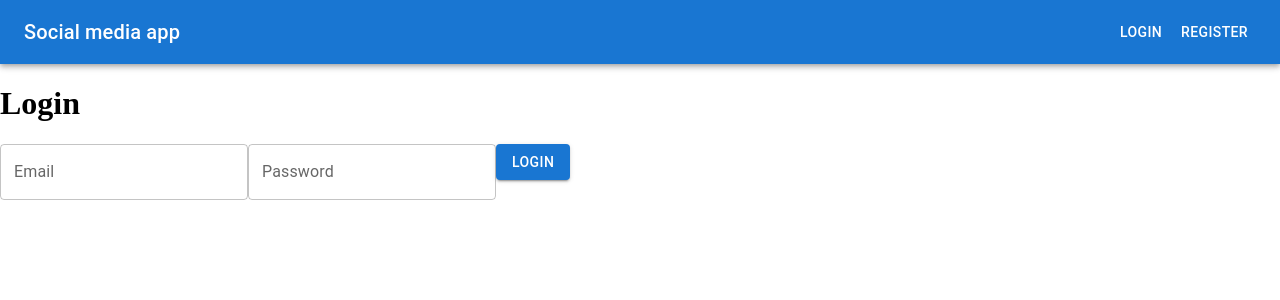
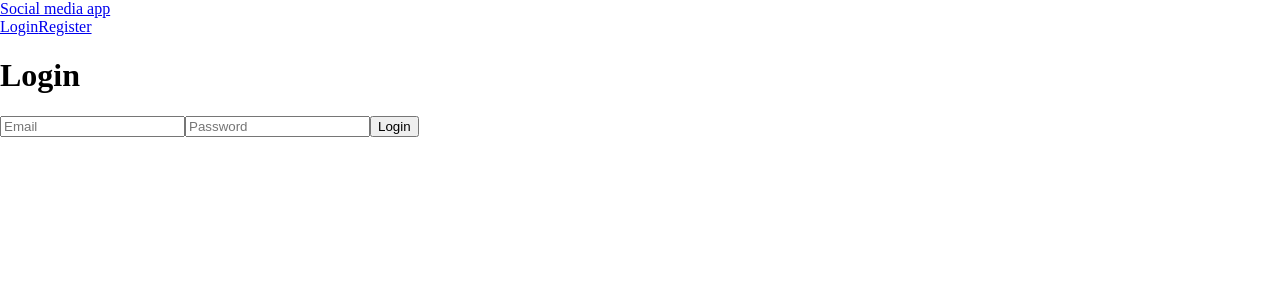
Before and after one commit to bongoslav/Social-media-app, a React (Vite) app in the folder frontend/: page /login in a window 1280 px wide. Shown: the top 300 px of the page. Built offline with nearby package versions, Linux system fonts and the light colour scheme.

Commit message:
changed authentication method

```diff
--- a/frontend/package.json
+++ b/frontend/package.json
@@ -10,10 +10,8 @@
     "preview": "vite preview"
   },
   "dependencies": {
-    "@emotion/react": "^11.11.0",
-    "@emotion/styled": "^11.11.0",
-    "@mui/icons-material": "^5.11.16",
-    "@mui/material": "^5.13.0",
+    "axios": "^1.4.0",
+    "jwt-decode": "^3.1.2",
     "react": "^18.2.0",
     "react-dom": "^18.2.0",
     "react-router-dom": "^6.11.1"
--- a/frontend/src/components/Auth/Login.tsx
+++ b/frontend/src/components/Auth/Login.tsx
@@ -1,67 +1,51 @@
-import { Button, TextField } from "@mui/material";
 import React, { useState } from "react";
 import { useNavigate } from "react-router-dom";
+import axios from "axios";
 
 function LoginPage() {
-  const [email, setEmail] = useState("");
-  const [password, setPassword] = useState("");
-  const [validationError, setValidationError] = useState<string[]>([]);
+  const [inputs, setInputs] = useState({
+    email: "",
+    password: "",
+  });
+  const [err, setErr] = useState(null);
+  const navigate = useNavigate();
 
-  const handleEmailChange = (event: React.ChangeEvent<HTMLInputElement>) => {
-    setEmail(event.target.value);
+  const handleChange = (e: React.ChangeEvent<HTMLInputElement>) => {
+    setInputs((prev) => ({ ...prev, [e.target.name]: e.target.value }));
   };
 
-  const handlePasswordChange = (event: React.ChangeEvent<HTMLInputElement>) => {
-    setPassword(event.target.value);
-  };
-
-  const handleLogin = async () => {
+  const handleLogin = async (e: React.MouseEvent) => {
+    e.preventDefault();
     try {
-      const response = await fetch("http://localhost:3000/auth/login", {
-        method: "POST",
-        headers: { "Content-Type": "application/json" },
-        body: JSON.stringify({ email, password }),
-        credentials: "include",
+      const res = await axios.post("http://localhost:3000/auth/login", inputs, {
+        withCredentials: true,
       });
-
-      if (response.ok) {
-        const user = await response.json();
-        localStorage.setItem("user", JSON.stringify(user._id));
-        navigate("/"); // Redirect to the home page
-        window.location.reload(); // Refresh the page
-      } else {
-        const errorData = await response.json();
-        setValidationError(errorData[0].msg);
-      }
-    } catch (error) {
-      console.error("Error occurred during login:", error);
+      localStorage.setItem('user', JSON.stringify(res.data.id));
+      navigate("/");
+    } catch (err: any) {
+      setErr(err.response);
     }
   };
-  const navigate = useNavigate();
 
   return (
     <div>
       <h1>Login</h1>
-      <div>
-        {validationError && <h3>{validationError}</h3>}
-        <h3></h3>
-      </div>
-      <TextField
-        label="Email"
-        variant="outlined"
-        value={email}
-        onChange={handleEmailChange}
-      />
-      <TextField
-        label="Password"
-        variant="outlined"
-        type="password"
-        value={password}
-        onChange={handlePasswordChange}
-      />
-      <Button variant="contained" onClick={handleLogin}>
-        Login
-      </Button>
+      <form>
+        <input
+          type="text"
+          placeholder="Email"
+          name="email"
+          onChange={handleChange}
+        />
+        <input
+          type="password"
+          placeholder="Password"
+          name="password"
+          onChange={handleChange}
+        />
+        {err && err}
+        <button onClick={handleLogin}>Login</button>
+      </form>
     </div>
   );
 }
--- a/frontend/src/components/Home/Home.tsx
+++ b/frontend/src/components/Home/Home.tsx
@@ -2,15 +2,13 @@ import { useEffect, useState } from "react";
 import Post from "../Post/Post";
 import IPost from "../../interfaces/Post";
 import { createPost, fetchPosts } from "../../services/postServices";
-import { Button, TextField } from "@mui/material";
-import { isLoggedIn } from "../../services/authServices";
 import React from "react";
 import { Await } from "react-router-dom";
+import { AxiosError } from "axios";
 
 export function Home() {
   const [posts, setPosts] = useState<IPost[]>([]);
   const [newPostContent, setNewPostContent] = useState("");
-  const isAuthenticated = isLoggedIn();
 
   useEffect(() => {
     async function fetchData() {
@@ -18,7 +16,9 @@ export function Home() {
         const posts = await fetchPosts();
         setPosts(posts);
       } catch (error) {
-        console.error("Failed to fetch posts:", error);
+        let message = "Something went wrong";
+        if (error instanceof AxiosError) message = error.message;
+        console.error("Failed to fetch posts: ", message);
       }
     }
 
@@ -29,13 +29,9 @@ export function Home() {
     event.preventDefault();
 
     try {
-      // Call your API endpoint to create a new post
-      // Pass the new post content from the state or form input value
       await createPost(newPostContent);
-
       // Clear the input field after successful post creation
       setNewPostContent("");
-
       // Fetch the updated list of posts
       const fetchedPosts = await fetchPosts();
       setPosts(fetchedPosts);
@@ -50,23 +46,19 @@ export function Home() {
 
   return (
     <div>
-      {isAuthenticated && (
+      {1 && (
         // don't crash the app when validation fails. use same as comment validation
-        <form onSubmit={handlePostSubmit}>
-          <TextField
-            label="New Post"
-            value={newPostContent}
-            onChange={(event) => setNewPostContent(event.target.value)}
-            fullWidth
-            multiline
-            rows={4}
-            variant="outlined"
-            margin="normal"
-          />
-          <Button type="submit" variant="contained" color="primary">
-            Post
-          </Button>
-        </form>
+        <div>
+          <form onSubmit={handlePostSubmit}>
+            <input
+              type="text"
+              value={newPostContent}
+              onChange={(event) => setNewPostContent(event.target.value)}
+              placeholder="New Post"
+            />
+            <button type="submit">Post</button>
+          </form>
+        </div>
       )}
 
       <React.Suspense fallback={<p>Loading...</p>}>
--- a/frontend/src/components/Navigation/Navigation.tsx
+++ b/frontend/src/components/Navigation/Navigation.tsx
@@ -1,56 +1,42 @@
 import { Link } from "react-router-dom";
-
-import { AppBar, Toolbar, Typography, Button, Box } from "@mui/material";
-import HomeIcon from "@mui/icons-material/Home";
-import { isLoggedIn, logoutUser } from "../../services/authServices";
-
+import { logoutUser } from "../../services/authServices";
+// import "./Navigation.css";
 
 function Navigation() {
-  const isAuthenticated = isLoggedIn();
-
+  const isAuthenticated = localStorage.getItem("user");
   const handleLogout = () => {
     logoutUser();
   };
 
   return (
-    <AppBar position="static">
-      <Toolbar>
-        <Link to="/" style={{ textDecoration: "none", color: "inherit" }}>
-          <Typography
-            variant="h6"
-            sx={{ display: { xs: "none", sm: "block" } }}
-          >
-            Social media app
-          </Typography>
-        </Link>
-
-        <Link to="/" style={{ textDecoration: "none", color: "inherit" }}>
-          <HomeIcon sx={{ display: { xs: "block", sm: "none" } }} />
-        </Link>
-
-        <Box sx={{ marginLeft: "auto" }}>
+    <header className="navbar">
+      <Link to="/" className="navbar-logo">
+        Social media app
+      </Link>
+      <nav>
+        <div className="navbar-item">
           {isAuthenticated ? (
             <>
-              <Button color="inherit" component={Link} to="/profile">
+              <Link to="/profile" className="navbar-item">
                 Profile
-              </Button>
-              <Button color="inherit" onClick={handleLogout}>
+              </Link>
+              <button className="navbar-item" onClick={handleLogout}>
                 Logout
-              </Button>
+              </button>
             </>
           ) : (
             <>
-              <Button color="inherit" component={Link} to="/login">
+              <Link to="/login" className="navbar-item">
                 Login
-              </Button>
-              <Button color="inherit" component={Link} to="/register">
-                register
-              </Button>
+              </Link>
+              <Link to="/register" className="navbar-item">
+                Register
+              </Link>
             </>
           )}
-        </Box>
-      </Toolbar>
-    </AppBar>
+        </div>
+      </nav>
+    </header>
   );
 }
 
--- a/frontend/src/components/Post/Post.tsx
+++ b/frontend/src/components/Post/Post.tsx
@@ -4,7 +4,6 @@ import IPost from "../../interfaces/Post";
 import IUser from "../../interfaces/User";
 import { fetchUser } from "../../services/userServices";
 import Comment from "../Comment/Comment";
-import { Alert, Button } from "@mui/material";
 import { addComment, deletePost } from "../../services/postServices";
 
 type PostProps = IPost;
@@ -65,9 +64,9 @@ function Post({ _id, author, content, comments, likes }: PostProps) {
     >
       <h3>Post author (username): {postAuthor?.username}</h3>
       <h3>Post content: {content}</h3>
-      <Button onClick={toggleComments}>
+      <button onClick={toggleComments}>
         {showComments ? "Hide Comments" : "Show Comments"}
-      </Button>
+      </button>
       {showComments && (
         <>
           <input
@@ -87,9 +86,9 @@ function Post({ _id, author, content, comments, likes }: PostProps) {
       <h3>Likes: {likes.length}</h3>
 
       {currentUser === `"${author}"` && (
-        <Button onClick={handleDeletePost}>Delete post</Button>
+        <button onClick={handleDeletePost}>Delete post</button>
       )}
-      {errorMessage && <Alert severity="error">{errorMessage}</Alert>}
+      {errorMessage && <div className="alert error">{errorMessage}</div>}
     </div>
   );
 }
--- a/frontend/src/services/authServices.tsx
+++ b/frontend/src/services/authServices.tsx
@@ -1,29 +1,24 @@
+import axios from "axios";
+
 export async function logoutUser() {
   try {
-    const response = await fetch("http://localhost:3000/auth/logout", {
-      method: "POST",
-      headers: { "Content-Type": "application/json" },
-      credentials: "include",
-    });
-    const data = await response.json();
-    localStorage.clear()
+    const response = await axios.post(
+      "http://localhost:3000/auth/logout",
+      {},
+      {
+        headers: { "Content-Type": "application/json" },
+        withCredentials: true,
+      }
+    );
 
-    if (!response.ok) {
-      throw new Error(data.message || "Failed to logout");
+    if (response.status !== 200) {
+      throw new Error(response.data.message || "Failed to logout");
     }
+
+    localStorage.removeItem("user");
     window.location.reload();
   } catch (error) {
     console.error("Error logging out:", error);
     throw error;
   }
 }
-
-export function isLoggedIn() {
-  const token = document.cookie
-    .split("; ")
-    .find((row) => row.startsWith("myApp_token="))
-    ?.split("=")[1];
-
-  // Return true if the authentication token is present, otherwise return false
-  return !!token;
-}
--- a/frontend/src/services/postServices.tsx
+++ b/frontend/src/services/postServices.tsx
@@ -1,31 +1,22 @@
+import axios from "axios";
+
 export async function fetchPosts() {
-  const response = await fetch("http://localhost:3000/posts");
-  const data = await response.json();
-
-  if (!response.ok) {
-    throw new Error(data.message || "Failed to fetch posts");
-  }
-
-  return data.results;
+  const response = await axios.get("http://localhost:3000/posts", {
+    withCredentials: true
+  });
+  return response.data.results;
 }
 
 export async function createPost(newPostContent: string) {
-  const response = await fetch("http://localhost:3000/posts/create", {
-    method: "POST",
+  const response = await axios.post("http://localhost:3000/posts/create", {
+    content: newPostContent,
     headers: {
-      "Content-Type": "application/json",
-    },
-    body: JSON.stringify({ content: newPostContent }),
-    credentials: "include", // Include cookies in the request
+      authorization: "Bearer " + localStorage.getItem("token")
+    }
   });
+  console.log(response);
 
-  const data = await response.json();
-
-  if (!response.ok) {
-    throw new Error(data.message || "Failed to create post");
-  }
-
-  return data;
+  return response.data;
 }
 
 export async function addComment(postId: string, content: string) {
```
Also changed, not shown: frontend/src/context/authContext.tsx (added, +22 -0 lines), 1 other file (tests, documents, lock files or other folders).
